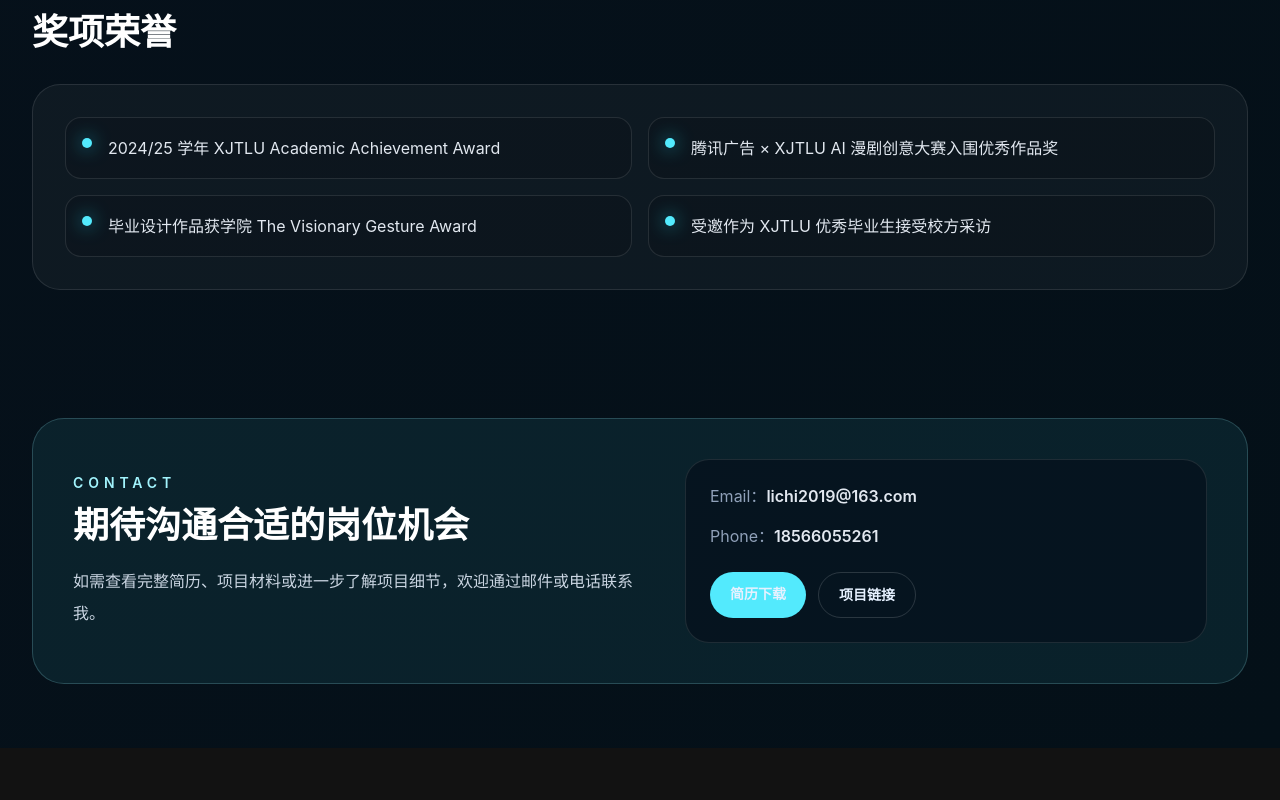
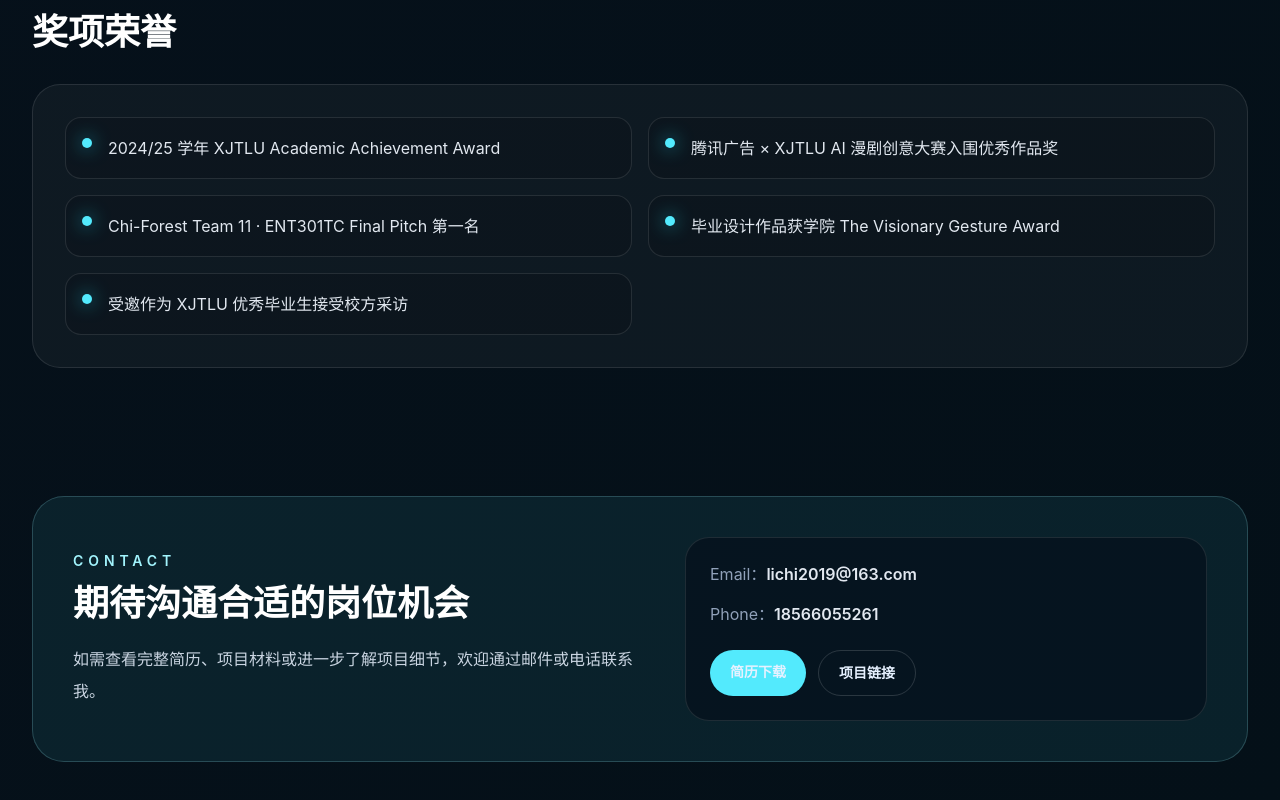
Before and after one commit to 20010822c-ux/chi-li-portfolio, a Next.js app: page / in a window 1280 px wide. Shown: the part 4674-5474 px from the top of the page. Before the commit the page ends 5422 px from the top, so only its background shows below. Built offline with nearby package versions, Linux system fonts and the light colour scheme.

Commit message:
Add Chi-Forest final pitch award

```diff
--- a/app/page.tsx
+++ b/app/page.tsx
@@ -247,6 +247,7 @@ const personalInterests = [
 const awards = [
   "2024/25 学年 XJTLU Academic Achievement Award",
   "腾讯广告 × XJTLU AI 漫剧创意大赛入围优秀作品奖",
+  "Chi-Forest Team 11 · ENT301TC Final Pitch 第一名",
   "毕业设计作品获学院 The Visionary Gesture Award",
   "受邀作为 XJTLU 优秀毕业生接受校方采访",
 ];
```
